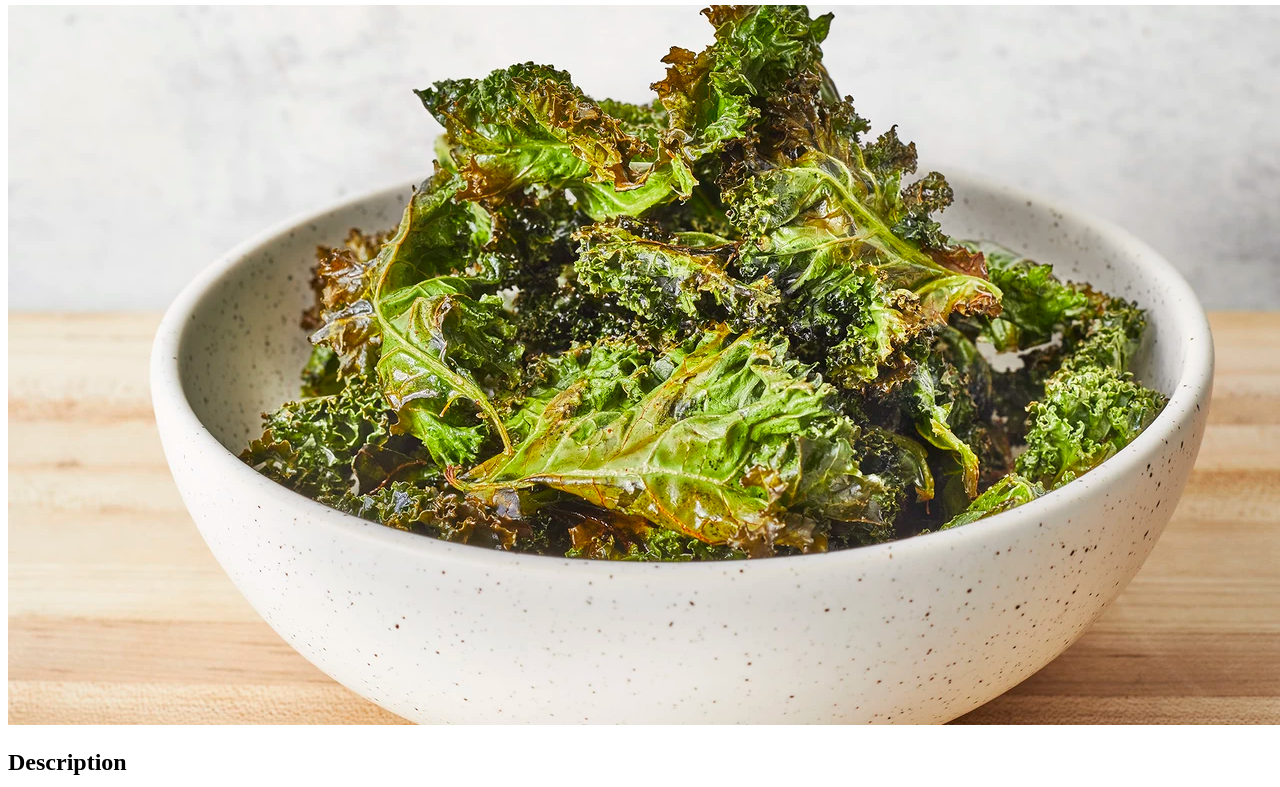
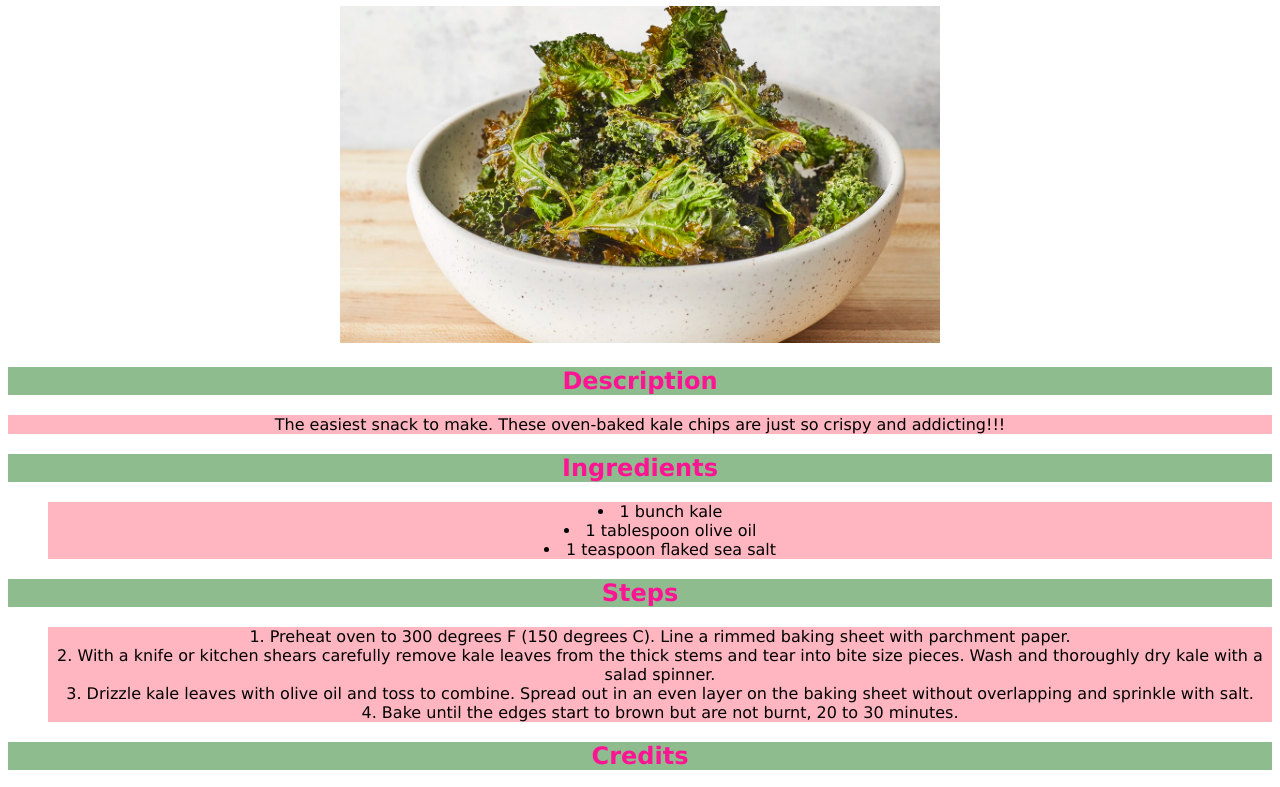
Before and after one commit to yipqp/odin-recipes, a plain HTML site: page recipes/baked-kale-chips.html in a window 1280 px wide. Shown: the part 75-862 px from the top of the page. Drawn offline with Linux system fonts and the light colour scheme.

Commit message:
Stylize image proportion and text

```diff
--- a/recipes/baked-kale-chips.html
+++ b/recipes/baked-kale-chips.html
@@ -11,7 +11,7 @@
         <img src="../img/kalechips.jpg" alt="crispy baked kale chips in bright lighting">
         <!-- Body Text -->
         <h2>Description</h2>
-        <p>The easiest snack to make. These oven-baked kale chips are just so crispy and addicting!!!</p>
+        <p id="description">The easiest snack to make. These oven-baked kale chips are just so crispy and addicting!!!</p>
         <h2>Ingredients</h2>
         <ul>
             <li>1 bunch kale</li>
--- a/style.css
+++ b/style.css
@@ -0,0 +1,28 @@
+* {
+    font-family: "Verdana", sans-serif;
+    text-align: center;
+    list-style-position: inside;
+}
+
+#title {
+    font-size: 52px;
+    text-align: center;
+    background-color: cornflowerblue;
+}
+
+img {
+    height: auto;
+    width: 600px;
+}
+
+h2 {
+    background-color: darkseagreen;
+    color:deeppink;
+    font-weight:1px;
+
+}
+
+li,
+#description {
+    background-color:lightpink;
+}
```
Also changed, not shown: index.html (+1 -1 lines), recipes/chocolate-chip-cookies.html (+1 -1 lines), recipes/the-real-mojito.html (+1 -1 lines).
